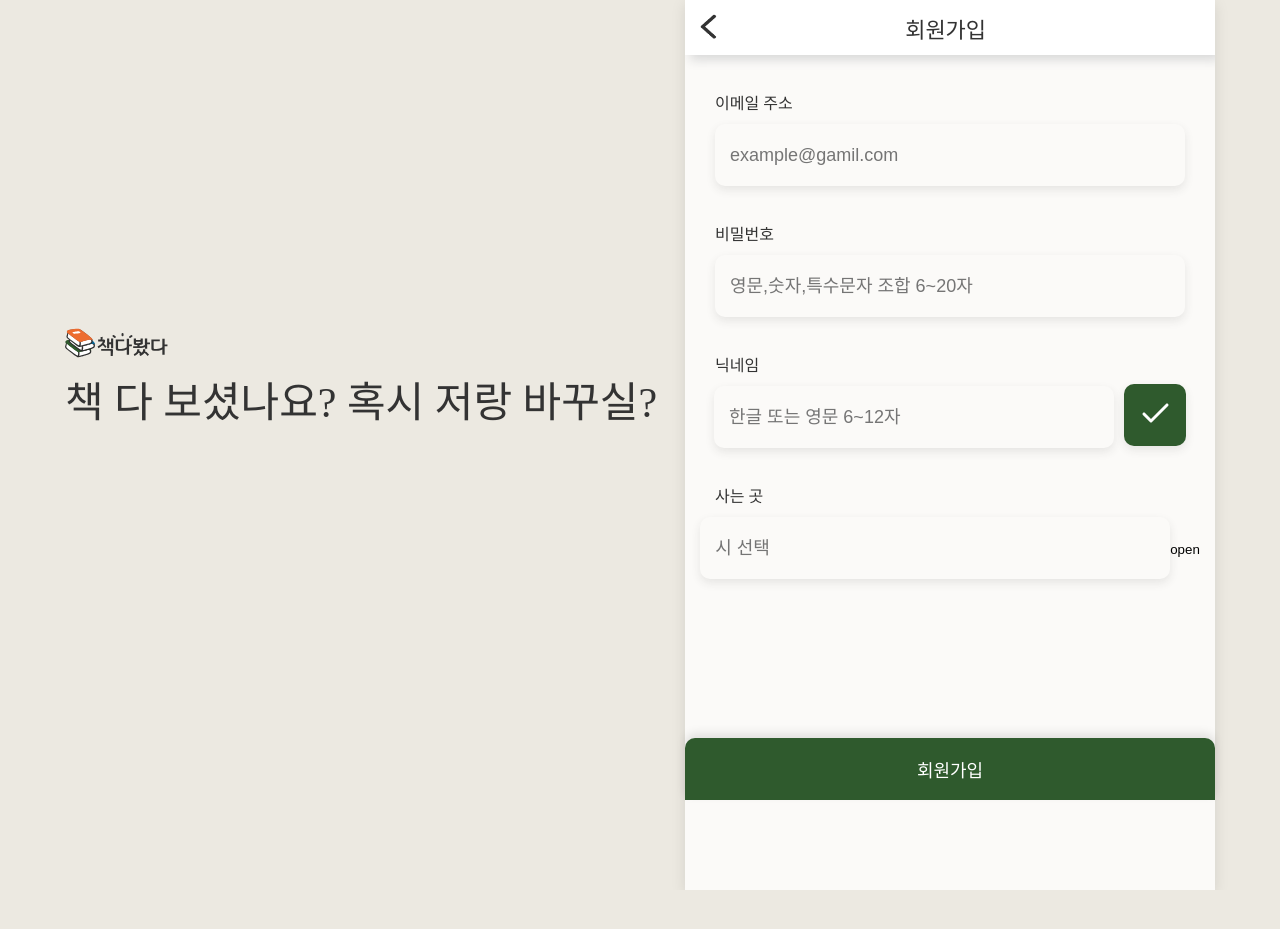
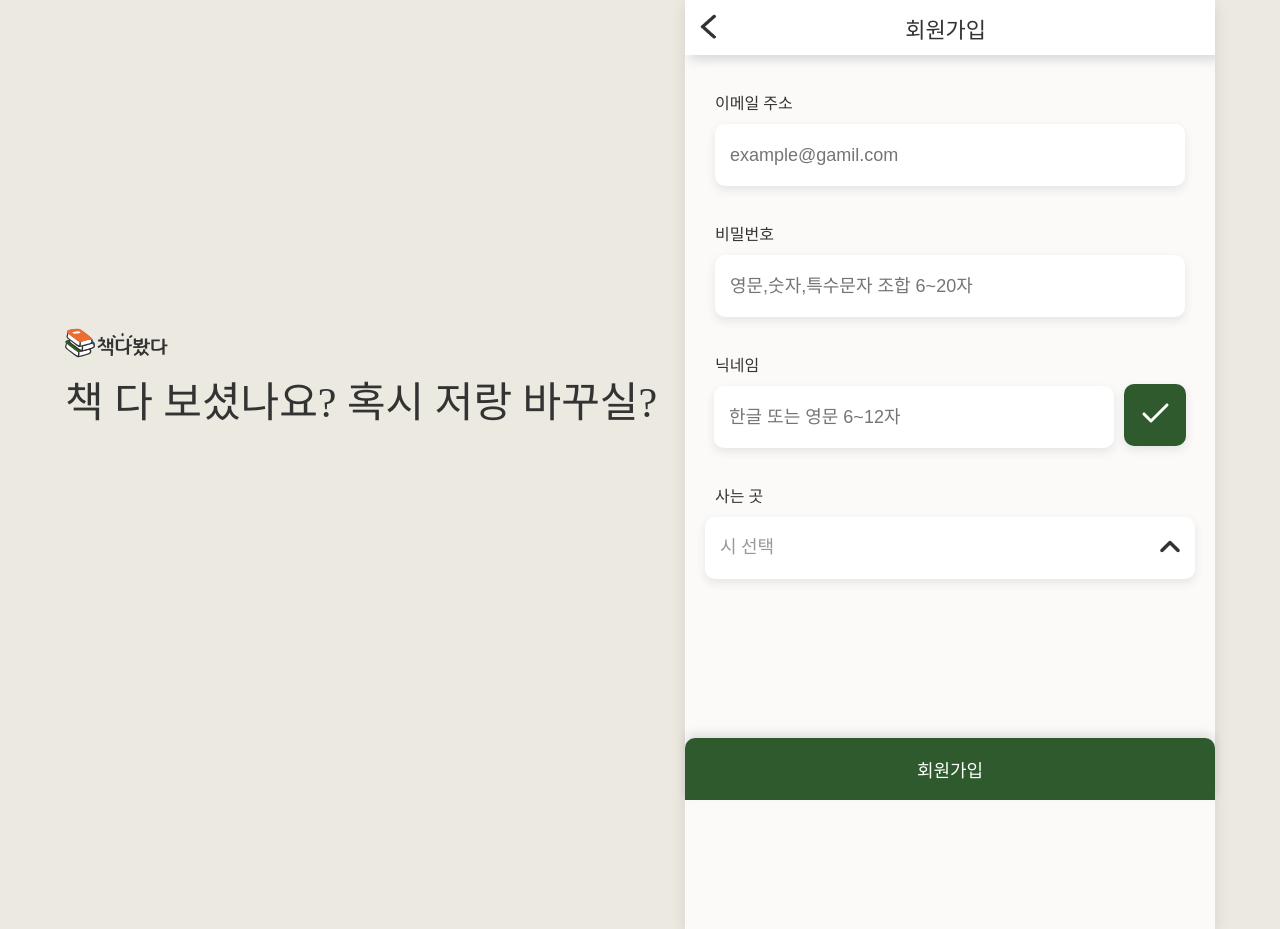
Before and after one commit to codestates-seb/seb42_main_019, a React (Create React App) app in the folder FE/front/: page /signup in a window 1280 px wide. Before the commit the page ends 890 px from the top, so only its background shows below. Built offline with nearby package versions, Linux system fonts and the light colour scheme; a web font is replaced by a local one.

Commit message:
[design]SignUp:Dropdown

```diff
--- a/FE/front/src/components/IJH/LoginIcon.js
+++ b/FE/front/src/components/IJH/LoginIcon.js
@@ -48,3 +48,37 @@ export function CheckIcon() {
 		</svg>
 	);
 }
+
+export function DownIcon() {
+	return (
+		<svg
+			width='20'
+			height='13'
+			viewBox='0 0 20 13'
+			fill='none'
+			xmlns='http://www.w3.org/2000/svg'
+		>
+			<path
+				d='M10 12.2066C9.76669 12.2066 9.54036 12.1629 9.32102 12.0754C9.10169 11.9879 8.91969 11.8712 8.77502 11.7254L0.725024 3.67539C0.40419 3.35456 0.243774 2.94622 0.243774 2.45039C0.243774 1.95456 0.40419 1.54622 0.725024 1.22539C1.04586 0.904557 1.45419 0.744141 1.95002 0.744141C2.44586 0.744141 2.85419 0.904557 3.17502 1.22539L10 8.05039L16.825 1.22539C17.1459 0.904557 17.5542 0.744141 18.05 0.744141C18.5459 0.744141 18.9542 0.904557 19.275 1.22539C19.5959 1.54622 19.7563 1.95456 19.7563 2.45039C19.7563 2.94622 19.5959 3.35456 19.275 3.67539L11.225 11.7254C11.05 11.9004 10.8604 12.0246 10.6563 12.0981C10.4521 12.1716 10.2334 12.2078 10 12.2066Z'
+				fill='#333333'
+			/>
+		</svg>
+	);
+}
+
+export function UpIcon() {
+	return (
+		<svg
+			width='20'
+			height='13'
+			viewBox='0 0 20 13'
+			fill='none'
+			xmlns='http://www.w3.org/2000/svg'
+		>
+			<path
+				d='M10.0001 0.793359C10.2334 0.793359 10.4598 0.837111 10.6791 0.92461C10.8984 1.01211 11.0804 1.12878 11.2251 1.27461L19.2751 9.32461C19.5959 9.64544 19.7563 10.0538 19.7563 10.5496C19.7563 11.0454 19.5959 11.4538 19.2751 11.7746C18.9543 12.0954 18.5459 12.2559 18.0501 12.2559C17.5543 12.2559 17.1459 12.0954 16.8251 11.7746L10.0001 4.94961L3.1751 11.7746C2.85427 12.0954 2.44593 12.2559 1.9501 12.2559C1.45426 12.2559 1.04593 12.0954 0.7251 11.7746C0.404266 11.4538 0.243847 11.0454 0.243847 10.5496C0.243847 10.0538 0.404266 9.64544 0.7251 9.32461L8.7751 1.27461C8.9501 1.09961 9.13968 0.97536 9.34385 0.901859C9.54801 0.82836 9.76676 0.792192 10.0001 0.793359Z'
+				fill='#333333'
+			/>
+		</svg>
+	);
+}
--- a/FE/front/src/components/common/Background.module.css
+++ b/FE/front/src/components/common/Background.module.css
@@ -9,7 +9,7 @@
 .copylist {
 	font-family: 'KyoboHandwriting2021sjy';
 	font-size: 42px;
-	min-width: 620px;
+	width: 620px;
 }
 
 .img {
--- a/FE/front/src/components/common/Buttons.module.css
+++ b/FE/front/src/components/common/Buttons.module.css
@@ -1,6 +1,7 @@
 .button {
 	background-color: #2f5a2d;
-	min-width: 530px;
+	width: 100%;
+	max-width: 530px;
 	height: 62px;
 	box-shadow: 0px -5px 10px rgba(0, 0, 0, 0.1);
 	color: #fff;
--- a/FE/front/src/pages/JH/Login.module.css
+++ b/FE/front/src/pages/JH/Login.module.css
@@ -39,7 +39,7 @@
 
 .Button button {
 	height: 62px;
-	min-width: 470px;
+	width: 470px;
 	background-color: #2f5a2d;
 	color: #fff;
 	font-size: 18px;
--- a/FE/front/src/pages/JH/SignUp.js
+++ b/FE/front/src/pages/JH/SignUp.js
@@ -2,7 +2,7 @@ import React, { useState } from 'react';
 import Button from '../../components/common/Button';
 import Header2 from '../../components/common/Header2';
 import styles from './SignUp.module.css';
-import { CheckIcon } from '../../components/IJH/LoginIcon';
+import { CheckIcon, DownIcon, UpIcon } from '../../components/IJH/LoginIcon';
 import DropDown from '../../components/IJH/DropDown';
 
 const SignUp = () => {
@@ -31,10 +31,13 @@ const SignUp = () => {
 			</div>
 			<div className={styles.City}>
 				<label>사는 곳</label>
-				<input type='text' placeholder='시 선택' />
+				<div className={styles.Value}>
+					<span>시 선택</span>
 					<button onClick={(e) => setDropdownVisibility(!dropdownVisibility)}>
-					{dropdownVisibility ? 'close' : 'open'}
+						{dropdownVisibility ? <DownIcon /> : <UpIcon />}
 					</button>
+				</div>
+			</div>
 			<DropDown visibility={dropdownVisibility}>
 				<ul>
 					<li>서울특별시</li>
@@ -42,9 +45,12 @@ const SignUp = () => {
 					<li>서울특별시</li>
 					<li>서울특별시</li>
 					<li>서울특별시</li>
+					<li>서울특별시</li>
+					<li>서울특별시</li>
+					<li>서울특별시</li>
 				</ul>
 			</DropDown>
-			</div>
+
 			<Button>회원가입</Button>
 		</main>
 	);
--- a/FE/front/src/pages/JH/SignUp.module.css
+++ b/FE/front/src/pages/JH/SignUp.module.css
@@ -1,5 +1,6 @@
 .Main {
 	position: relative;
+	max-width: 530px;
 }
 
 .Main > * {
@@ -15,6 +16,7 @@
 	font-size: 18px;
 	padding: 15px;
 	margin-top: 10px;
+	background-color: #fff;
 }
 
 .NickName input {
@@ -37,6 +39,22 @@
 	display: flex;
 	padding: 0 30px;
 	margin-top: 35px;
+}
+
+.Value {
+	height: 62px;
+	width: calc(100% - 40px);
+	border-radius: 10px;
+	border: 0;
+	box-shadow: 0 4px 10px rgba(51, 51, 51, 0.1);
+	font-size: 18px;
+	padding: 15px;
+	background-color: #fff;
+	color: #999;
+	display: flex;
+	justify-content: space-between;
+	margin: 10px 20px 0;
+	box-sizing: border-box;
 }
 
 /* fade in */
@@ -80,11 +98,28 @@
 	animation-fill-mode: forwards;
 }
 
+.components-dropdown {
+	position: relative;
+	top: -5px;
+	height: 260px;
+}
+
 .components-dropdown > ul {
 	position: relative;
-	top: 5px;
+	top: 0px;
 	margin-top: 0;
 	margin-bottom: 5px;
 	padding-left: 0;
 	list-style: none;
+	width: calc(100% - 40px);
+	height: 240px;
+	background-color: #fff;
+	border-radius: 0 0 10px 10px;
+	box-shadow: 0 4px 10px rgba(51, 51, 51, 0.1);
+	margin: 0 20px;
+	overflow-y: scroll;
 }
+
+.components-dropdown > ul > li {
+	padding: 10px;
+}
```
Lines whose indentation alone changed are shown as unchanged.
